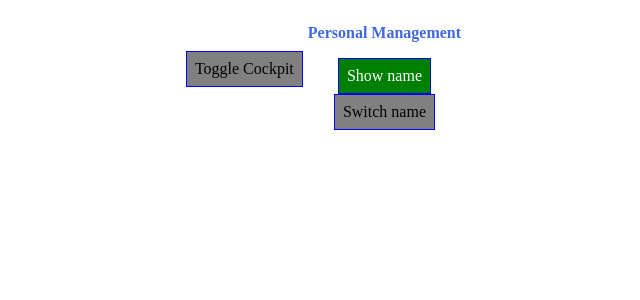
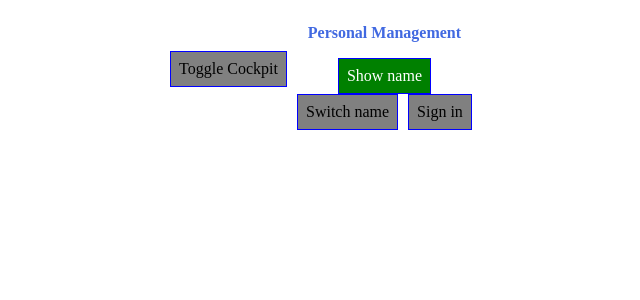
Before and after one commit to JunboJ/ReactJs-sideProject, a React (Create React App) app: page / in a window 1280 px wide. Shown: the top 300 px of the page, without its empty margins (319-959 px from the left). Built offline with nearby package versions, Linux system fonts and the light colour scheme.

Commit message:
context in both class based and func based components

```diff
--- a/src/components/Cockpit/Cockpit.js
+++ b/src/components/Cockpit/Cockpit.js
@@ -1,18 +1,14 @@
-import React, { useEffect } from 'react';
+import React, { useEffect, useRef, useContext } from 'react';
 import style from './Cockpit.module.css';
+import AuthContext from '../../context/auth-context';
 
 const Cockpit = props => {
-    let timer;
-    // useEffect(() => {
-        // console.log('[Cockpit.js] useEffect');
-        // timer = setTimeout(() => {
-        //     alert('Changes have been saved');
-        // }, 1000)
-    // }, [props.persons]);
+    const toggleBtnRef = useRef(null);
+    const authContext = useContext(AuthContext);
 
     useEffect(() => {
+        toggleBtnRef.current.click();
         return () => {
-            clearTimeout(timer);
         }
     }, [])
 
@@ -23,11 +19,11 @@ const Cockpit = props => {
     }
 
     const classes = [];
-    if (props.personsLength === 2) {
-      classes.push(style.bold, style.full);
+    if (props.personsLength === 3) {
+        classes.push(style.bold, style.full);
     }
-    if (props.personsLength < 2) {
-      classes.push(style.available);
+    if (props.personsLength < 3) {
+        classes.push(style.available);
     }
 
     return (
@@ -42,7 +38,11 @@ const Cockpit = props => {
             <div className={style.break}></div>
             <button
                 onClick={() => { props.switching('Jimmy') }}
+                ref={toggleBtnRef}
             >Switch name</button>
+            <button
+                onClick={authContext.login}
+            >{authContext.authenticated ? 'Sign off' : 'Sign in'}</button>
         </div>
     );
 };
--- a/src/components/Persons/Person/Person.js
+++ b/src/components/Persons/Person/Person.js
@@ -2,8 +2,17 @@ import React, { Component } from 'react';
 import PropTypes from 'prop-types';
 // import Radium from 'radium';
 import style from './Person.module.css';
+import AuthContext from '../../../context/auth-context';
 
 class Person extends Component {
+    inputElementRef = React.createRef();
+
+    static contextType = AuthContext;
+
+    componentDidMount() {
+        this.inputElementRef.current.focus();
+    }
+
     render() {
         console.log('[Person.js] rendering');
         return (
@@ -11,9 +20,15 @@ class Person extends Component {
                 <div className={style.personBtnSet}>
                     <button className={style.deletePerson_btn} onClick={this.props.delete}>&times;</button>
                 </div>
+                <small>{this.context.authenticated ? 'Signed in!' : 'please sign in first.'}</small>
                 <p onClick={this.props.click}>I'm {this.props.name}. I'm {this.props.age} years old.</p>
                 <p onClick={this.props.click}>{this.props.children}</p>
-                <input type="text" onChange={this.props.input} placeholder={this.props.name} />
+                <input
+                    ref={this.inputElementRef}
+                    type="text"
+                    onChange={this.props.input}
+                    placeholder={this.props.name}
+                />
             </div>
         )
     }
--- a/src/containers/App.js
+++ b/src/containers/App.js
@@ -5,18 +5,20 @@ import Aux from '../hoc/Auxiliary';
 import Persons from '../components/Persons/Persons';
 import CockPit from '../components/Cockpit/Cockpit';
 import withClass from '../hoc/withClass';
-import { tsImportEqualsDeclaration } from '@babel/types';
+import AuthContext from '../context/auth-context';
 // import ErrorBoundary from '../components/ErrorBoundary/ErrorBoundary';
 
 class App extends Component {
   state = {
     persons: [
       { id: 'p1', name: 'James', age: 25 },
-      { id: 'p2', name: 'Jess', age: 25 }
+      { id: 'p2', name: 'Jess', age: 25 },
+      { id: 'p3', name: 'London', age: 25 }
     ],
     otherState: 'something else',
     showPersons: false,
-    cockPitShow: true
+    cockPitShow: true,
+    authenticated: false
   }
 
   // Component lifycycle - creating
@@ -32,8 +34,9 @@ class App extends Component {
   switchNameHandler = (newName) => {
     this.setState({
       persons: [
-        { name: newName, age: 25 },
-        { name: 'Jess', age: 24 }
+        { id: 'p1', name: newName, age: 25 },
+        { id: 'p2', name: 'Jess', age: 24 },
+        { id: 'p3', name: 'London', age: 25 }
       ]
     })
   };
@@ -62,7 +65,11 @@ class App extends Component {
   }
 
   toggleCockPit = () => {
-    this.setState({ cockPitShow: !this.state.cockPitShow })
+    this.setState({ cockPitShow: !this.state.cockPitShow });
+  }
+
+  loginHandler = () => {
+    this.setState({ authentication: !this.state.authentication });
   }
 
   // react will excute render func when it decide to update views
@@ -84,11 +91,15 @@ class App extends Component {
       // <StyleRoot>
       <Aux>
         {/* Fragment here do the same thing as Aux */}
-        <Fragment>
+        {/* <Fragment> */}
           <button onClick={this.toggleCockPit}>Toggle Cockpit</button>
           <div className={style.App}>
-            {
-              this.state.cockPitShow ?
+            <AuthContext.Provider
+              value={{
+                authenticated: this.state.authentication,
+                login: this.loginHandler
+              }}>
+              {this.state.cockPitShow ?
                 <CockPit
                   personsLength={this.state.persons.length}
                   title={this.props.pageTitle}
@@ -96,13 +107,13 @@ class App extends Component {
                   clicked={this.togglePersonsNamesHandler}
                   showPersons={this.state.showPersons}
                   switching={this.switchNameHandler}
-                /> : null
-            }
+                /> : null}
 
-            {persons}
+              {persons}
+            </AuthContext.Provider>
 
           </div>
-        </Fragment>
+        {/* </Fragment> */}
       </Aux>
       // </StyleRoot>
     );
--- /dev/null
+++ b/src/context/auth-context.js
@@ -0,0 +1,9 @@
+import React from 'react';
+
+// context value could be any data types
+const authContext = React.createContext({
+    authenticated: false,
+    login: () => {}
+});
+
+export default authContext;
```
